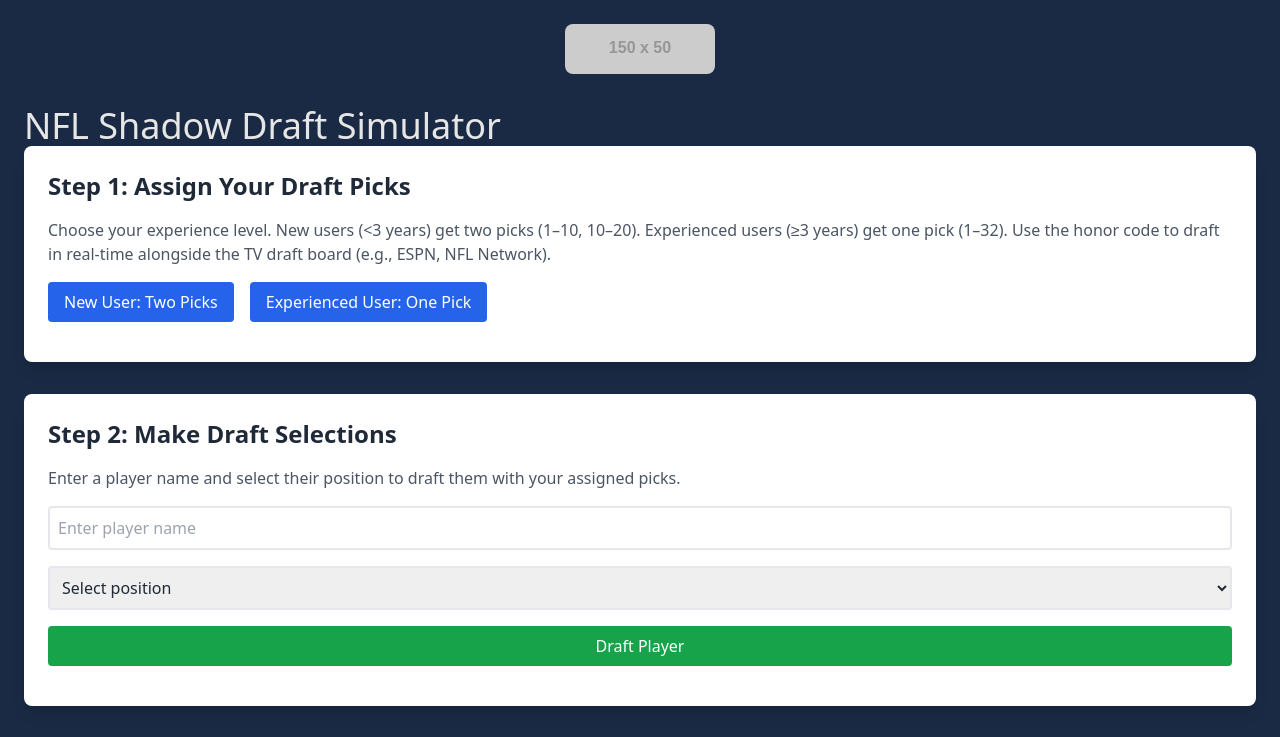
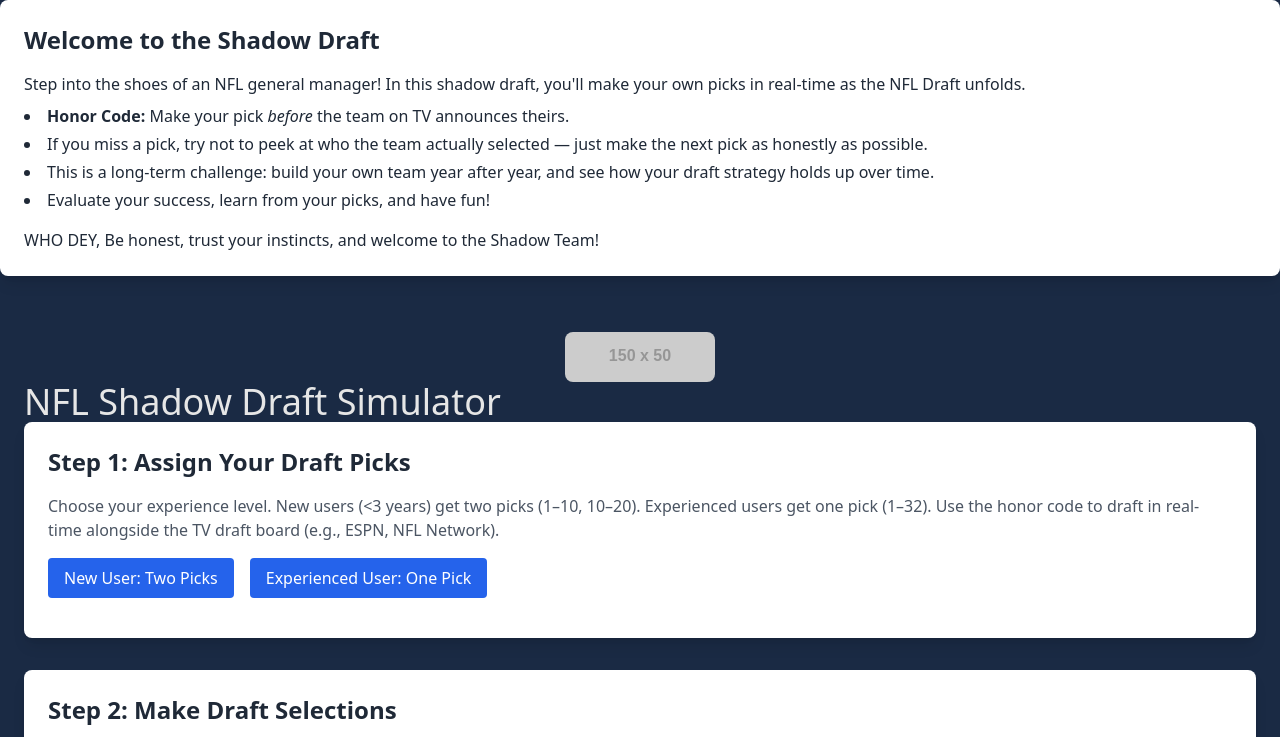
Before and after one commit to dickersontd1/shadowteamapp, a plain HTML site: page index.html in a window 1280 px wide. Shown: the top 737 px of the page. Drawn offline with nearby package versions, Linux system fonts and the light colour scheme; placeholder pictures from the web are drawn by us.

Commit message:
Update index.html

```diff
--- a/index.html
+++ b/index.html
@@ -4,6 +4,22 @@
   <meta charset="UTF-8">
   <meta name="viewport" content="width=device-width, initial-scale=1.0">
   <title>NFL Shadow Draft Simulator</title>
+  <!-- Welcome & Rules Section -->
+<div class="bg-white p-6 rounded-lg shadow-lg mb-8 text-gray-800">
+  <h2 class="text-2xl font-bold mb-4">Welcome to the Shadow Draft</h2>
+  <p class="mb-2">
+    Step into the shoes of an NFL general manager! In this shadow draft, you'll make your own picks in real-time as the NFL Draft unfolds.
+  </p>
+  <ul class="list-disc list-inside mb-4 space-y-1">
+    <li><strong>Honor Code:</strong> Make your pick <em>before</em> the team on TV announces theirs.</li>
+    <li>If you miss a pick, try not to peek at who the team actually selected — just make the next pick as honestly as possible.</li>
+    <li>This is a long-term challenge: build your own team year after year, and see how your draft strategy holds up over time.</li>
+    <li>Evaluate your success, learn from your picks, and have fun!</li>
+  </ul>
+  <p>
+    WHO DEY, Be honest, trust your instincts, and welcome to the Shadow Team!
+  </p>
+</div>
   <script src="https://cdn.tailwindcss.com"></script>
   <style>
     body {
@@ -28,7 +44,7 @@
     <!-- Step 1: Assign Picks -->
     <div id="assign-picks" class="bg-white p-6 rounded-lg shadow-lg mb-8">
       <h2 class="text-2xl font-bold text-gray-800 mb-4">Step 1: Assign Your Draft Picks</h2>
-      <p class="text-gray-600 mb-4">Choose your experience level. New users (<3 years) get two picks (1–10, 10–20). Experienced users (≥3 years) get one pick (1–32). Use the honor code to draft in real-time alongside the TV draft board (e.g., ESPN, NFL Network).</p>
+      <p class="text-gray-600 mb-4"> Choose your experience level. New users (<3 years) get two picks (1–10, 10–20). Experienced users get one pick (1–32). Use the honor code to draft in real-time alongside the TV draft board (e.g., ESPN, NFL Network).</p>
       <div class="flex space-x-4 mb-4">
         <button id="rng-new-user" class="bg-blue-600 text-white px-4 py-2 rounded hover:bg-blue-700">New User: Two Picks</button>
         <button id="rng-experienced-user" class="bg-blue-600 text-white px-4 py-2 rounded hover:bg-blue-700">Experienced User: One Pick</button>
@@ -105,7 +121,7 @@
     const draftPlayerButton = document.getElementById('draft-player');
 
     // Ordered positions for depth chart
-    const positionOrder = ['QB', 'RB', 'WR', 'TE', 'OT', 'OG', 'C', '-edge', 'DT', 'LB', 'CB', 'S', 'K', 'P'];
+    const positionOrder = ['QB', 'RB', 'WR', 'TE', 'OT', 'OG', 'C', 'EDGE', 'DT', 'LB', 'CB', 'S', 'K', 'P'];
 
     // Random number generator
     function getRandomPick(min, max) {
```
